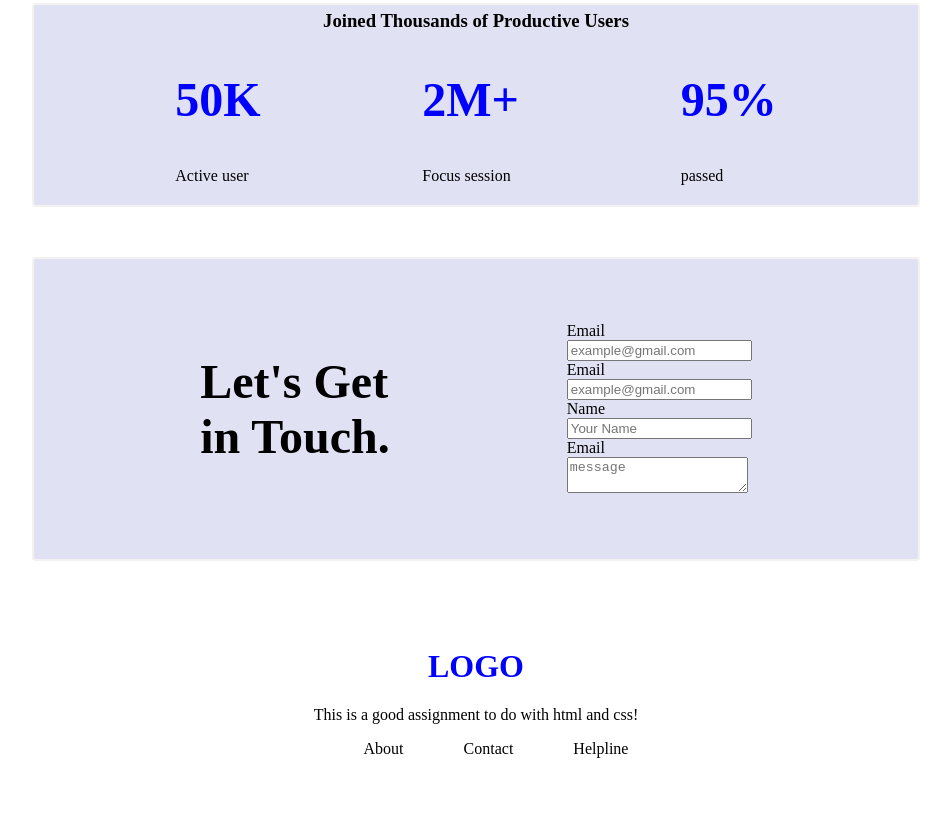
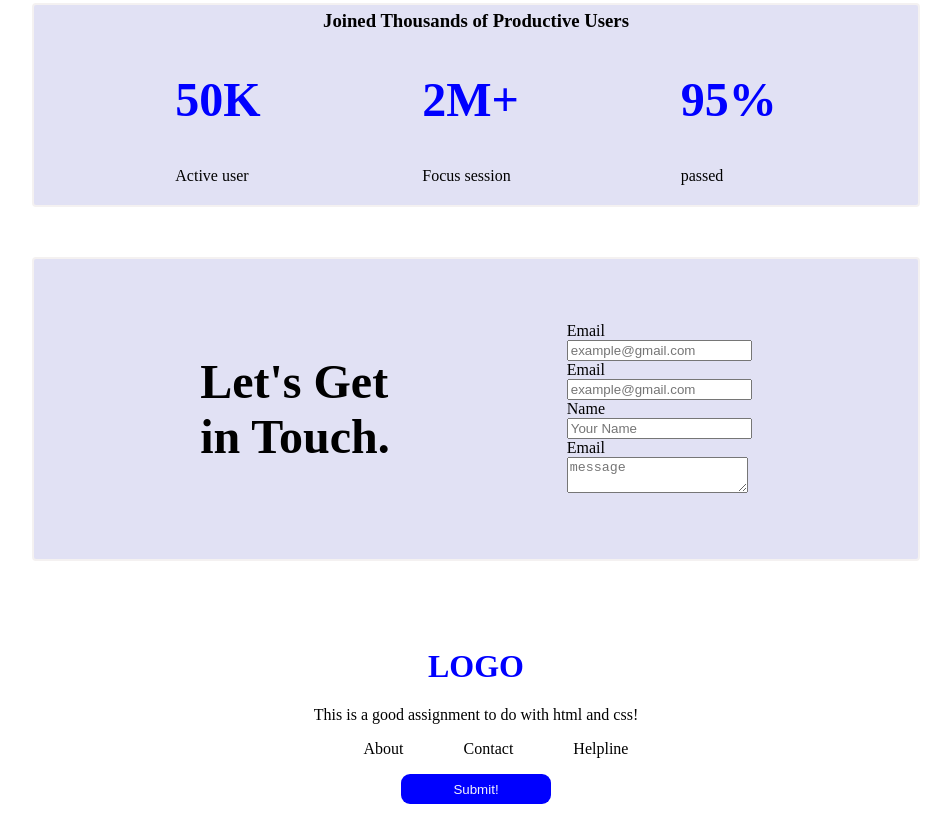
Before and after one commit to esha8di/PH-first-assignment, a plain HTML site: page index.html in a window 1280 px wide. Shown: the part 717-1531 px from the top of the page, without its empty margins (164-1115 px from the left). Before the commit the page ends 1501 px from the top, so only its background shows below. Drawn offline with Linux system fonts and the light colour scheme.

Commit message:
7th commit

```diff
--- a/index.html
+++ b/index.html
@@ -110,9 +110,12 @@
                     <li><a href="">Helpline</a></li>
                 </ul>
 
+                <button class="hvbutton">Submit!</button>
+
 
 
             </nav>
+
 
         </div>
 
--- a/style.css
+++ b/style.css
@@ -38,6 +38,8 @@ nav ul button{
     border-style: none;
 
 }
+
+
 
 .logo{
     font-weight: bold;
@@ -254,3 +256,22 @@ footer nav ul{
 footer nav li a{
     color: black;
 }
+
+.hvbutton{
+    align-content: center;
+
+
+    background-color: blue;
+
+    color:rgb(243, 243, 252);
+    width: 150px;
+    height: 30px;
+
+    border-radius: 9px;
+
+    border-style: none;
+}
+
+.hvbutton:hover{
+    background-color: brown;
+}
```
